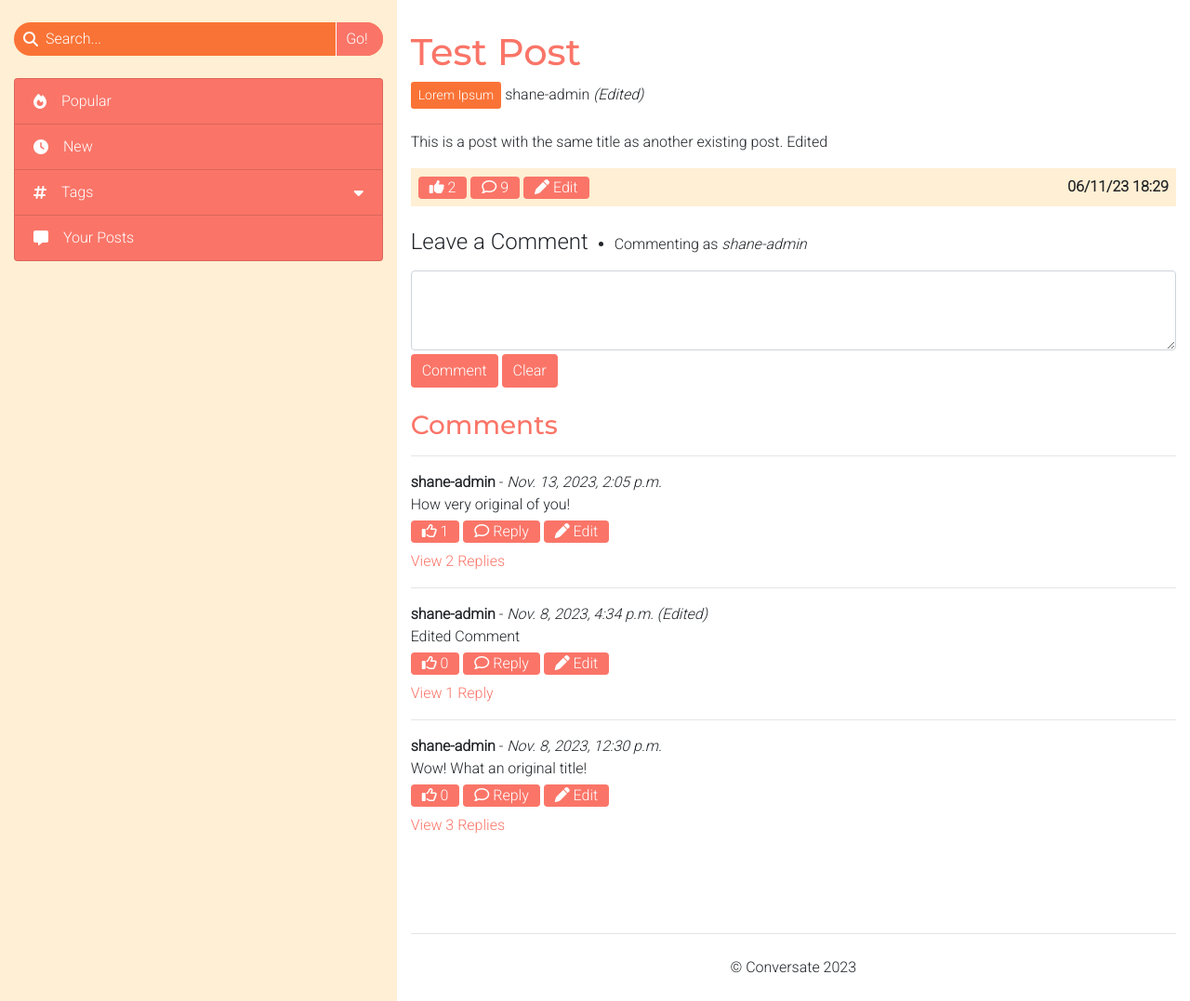
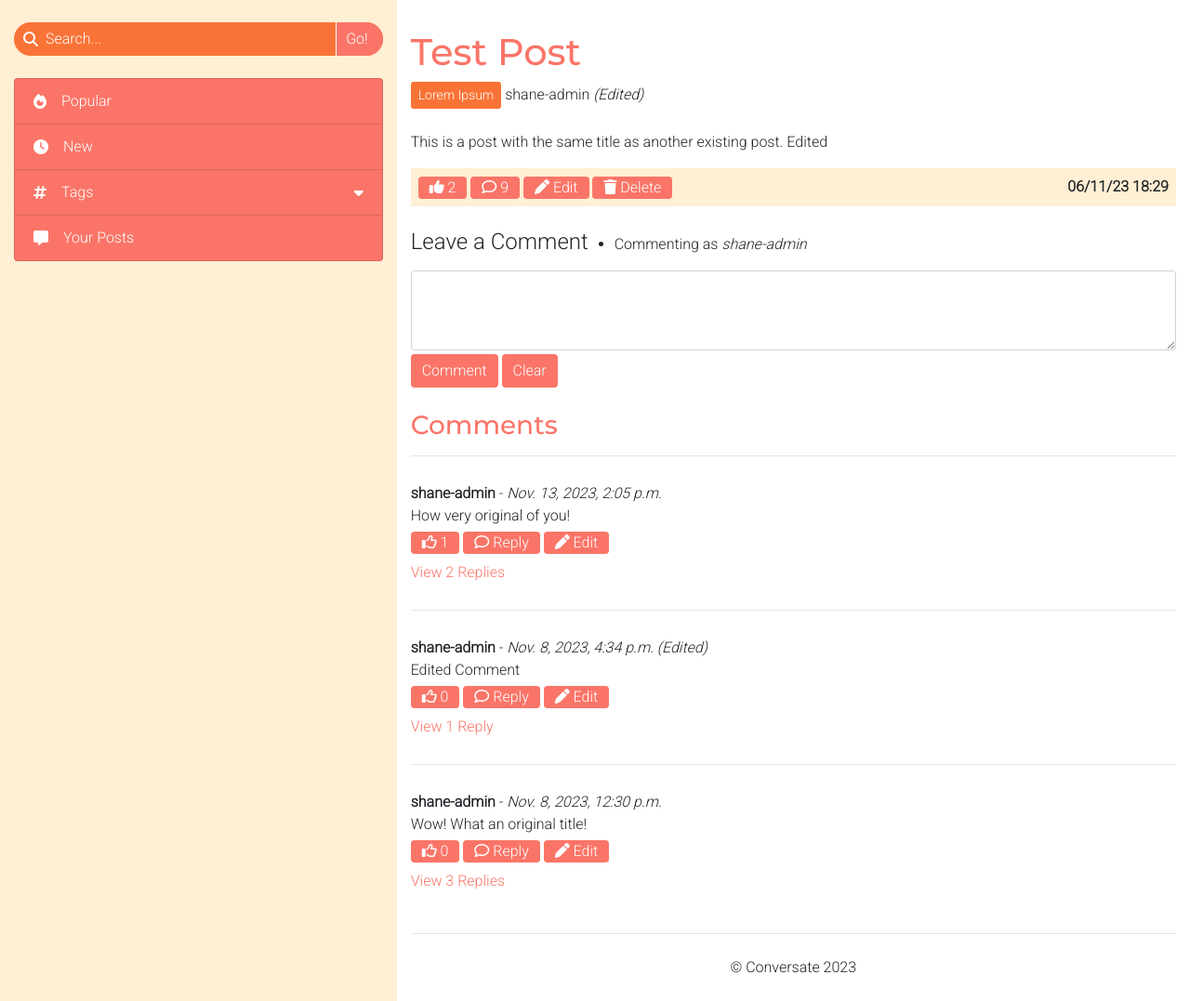
Before and after one commit to ShaneByrne0963/conversate-dot-com, a Django app: a page that uses templates/post_details.html in a window 1280 px wide. Shown: the part 56-1133 px from the top of the page at 93% size. Run offline with Django 3.2, Linux system fonts and the light colour scheme; a user stored in the database is signed in; data comes from the database, SQL or seed files in the repository; both versions use the stored data as it was after the commit; some libraries are stand-ins or nearby versions.

Commit message:
Add button to delete post

```diff
--- a/forum/urls.py
+++ b/forum/urls.py
@@ -8,6 +8,7 @@ urlpatterns = [
     path('new-post', views.AddPost.as_view(), name='new_post'),
     path('edit/<slug:slug>', views.EditPost.as_view(), name='edit_post'),
     path('like/<slug:slug>', views.LikePost.as_view(), name='like_post'),
+    path('delete/<slug:slug>', views.LikePost.as_view(), name='delete_post'),
     path(
         'comment/<slug:slug>',
         views.SendComment.as_view(),
--- a/templates/post_details.html
+++ b/templates/post_details.html
@@ -44,11 +44,39 @@
                 <i class="fa-regular fa-comment"></i>
                 {{ post.number_of_comments }}
             </a>
+            <!-- Buttons specifically for user-owned posts -->
             {% if user == post.posted_by %}
                 <a class="btn py-0" href="{% url 'edit_post' post.slug %}" aria-label="Edit your post">
                     <i class="fa-solid fa-pen"></i>
                     Edit
                 </a>
+                <button class="btn py-0" aria-label="Delete your post" data-toggle="modal" data-target="#modal-post-delete">
+                    <i class="fa-solid fa-trash"></i>
+                    Delete
+                </button>
+
+                <!-- Modal for deleting post -->
+                <div class="modal fade" id="modal-post-delete" tabindex="-1">
+                    <div class="modal-dialog">
+                        <div class="modal-content">
+                            <div class="modal-header">
+                                <h5 class="modal-title">Confirm Post Delete</h5>
+                                <button type="button" class="close" data-dismiss="modal" aria-label="Close">
+                                    <span aria-hidden="true">&times;</span>
+                                </button>
+                            </div>
+                            <div class="modal-body">
+                                <p>Are you sure you want to delete this post?</p>
+                                <p>Deleting this post cannot be undone and will remove all likes and comments.</p>
+                            </div>
+                            <div class="modal-footer">
+                                <button type="button" class="btn btn-secondary" data-dismiss="modal"
+                                    aria-label="Keep post">Cancel</button>
+                                <a href="{% url 'delete_post' post.slug %}" class="btn btn-primary" aria-label="Confirm post delete">Delete</a>
+                            </div>
+                        </div>
+                    </div>
+                </div>
             {% endif %}
         </div>
         <div class="center-to-container">
@@ -83,9 +111,9 @@
             {% for comment in comments %}
                 {% if comment.reply_to %}
                 <div id="comment-{{ comment.id }}" data-timestamp="{{ comment.posted_on.timestamp }}"
-                    data-reply-to="{{ comment.reply_to.id }}" class="comment reply ml-3 ml-sm-4 ml-lg-5 py-2 d-none">
+                    data-reply-to="{{ comment.reply_to.id }}" class="comment reply ml-3 ml-sm-4 ml-lg-5 py-3 d-none">
                 {% else %}
-                <div id="comment-{{ comment.id }}" class="comment">
+                <div id="comment-{{ comment.id }}" class="comment my-4 py-1">
                 {% endif %}
                     <!-- Comment content -->
                     <div class="comment-header">
```
Also changed, not shown: db.sqlite3.
